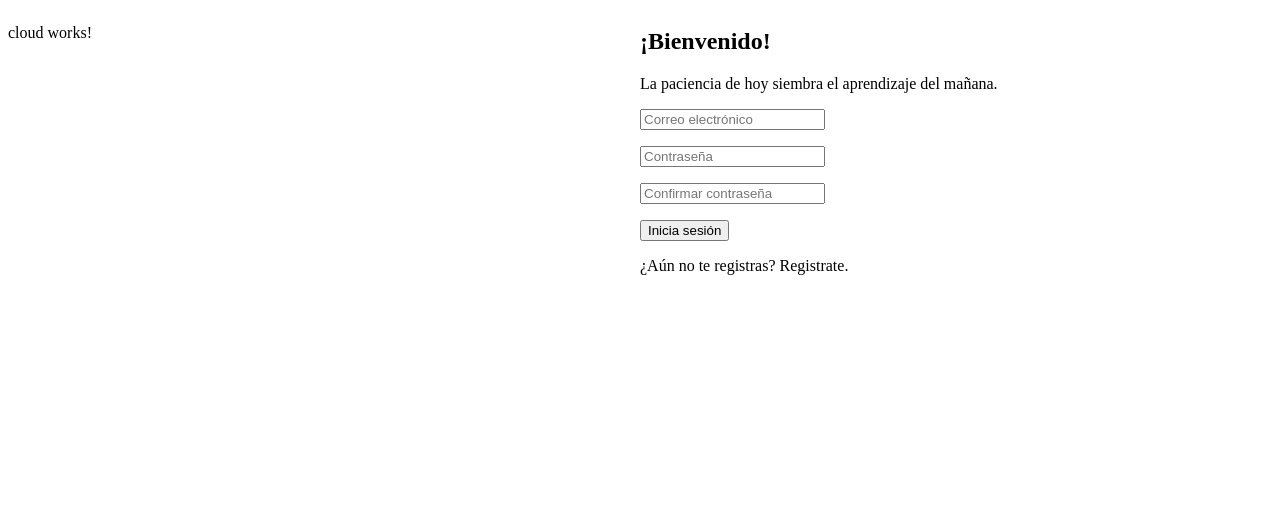
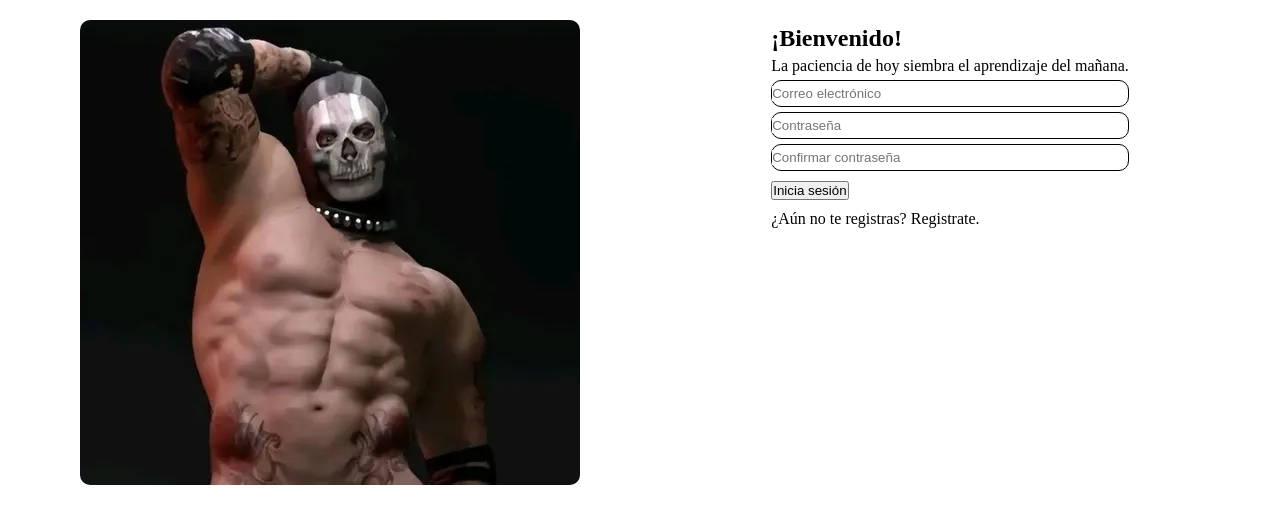
Before and after one commit to YBJ-UP/Nubo, an Angular app: page /login in a window 1280 px wide. Shown: the top 524 px of the page. Built offline with nearby package versions, Linux system fonts and the light colour scheme.

Commit message:
se modifican el login y el registro para que lleven a home

```diff
--- a/src/app/app.css
+++ b/src/app/app.css
@@ -1,4 +1 @@
-body{
-    margin: 0;
-    padding: 0;
-}
+/*dkjsdvsnoeifnsioefeiofneiofnoiefnoefnseo*/
--- a/src/app/components/cloud/cloud.css
+++ b/src/app/components/cloud/cloud.css
@@ -0,0 +1,3 @@
+img {
+    border-radius: 10px;
+}
--- a/src/app/components/cloud/cloud.html
+++ b/src/app/components/cloud/cloud.html
@@ -1 +1 @@
-<p>cloud works!</p>
+<img src="chichon.webp" alt="nubo">
--- a/src/app/login/login.css
+++ b/src/app/login/login.css
@@ -1,4 +1,19 @@
 section {
     display: grid;
     grid-template-columns: 1fr 1fr;
+    margin: 20px;
+    justify-items: center;
 }
+
+.input {
+    border: 1px solid black;
+    border-radius: 10px;
+}
+
+section input {
+    border: none;
+}
+
+section div *{
+    margin-block: 5px;
+}
--- a/src/app/login/login.html
+++ b/src/app/login/login.html
@@ -6,20 +6,20 @@
         <h1>¡Bienvenido!</h1>
         <p>La paciencia de hoy siembra el aprendizaje del mañana.</p>
 
-        <form action="#">
-            <p>
+        <form #f="ngForm" (ngSubmit)="submit(f)">
+            <p class="input">
                 <img src="" alt="" class="icon">
-                <input type="email" name="" id="" placeholder="Correo electrónico">
+                <input type="email" name="email" id="loginEmail" placeholder="Correo electrónico" ngModel>
             </p>
 
-            <p>
+            <p class="input">
                 <img src="" alt="" class="icon">
-                <input type="password" name="" id="" placeholder="Contraseña">
+                <input type="password" name="psw" id="loginPsw" placeholder="Contraseña" ngModel>
             </p>
 
-            <p>
+            <p class="input">
                 <img src="" alt="" class="icon">
-                <input type="password" name="" id="" placeholder="Confirmar contraseña">
+                <input type="password" name="cPsw" id="loginConf" placeholder="Confirmar contraseña" ngModel>
             </p>
 
             <button>Inicia sesión</button>
--- a/src/app/login/login.ts
+++ b/src/app/login/login.ts
@@ -1,13 +1,19 @@
 import { Component } from '@angular/core';
 import { Cloud } from "../components/cloud/cloud";
-import { RouterLink } from "@angular/router";
+import { RouterLink, Router } from "@angular/router";
+import { FormsModule, NgForm } from '@angular/forms';
 
 @Component({
   selector: 'app-login',
-  imports: [Cloud, RouterLink],
+  imports: [Cloud, RouterLink, FormsModule],
   templateUrl: './login.html',
   styleUrl: './login.css'
 })
 export class Login {
+  constructor(private router: Router){}
 
+  submit(form: NgForm){
+    console.log(form.value)
+    this.router.navigate(['home'])
+  }
 }
--- a/src/app/register/register.html
+++ b/src/app/register/register.html
@@ -9,32 +9,32 @@
         <form #f="ngForm" (ngSubmit)="submit(f)">
             <p>
                 <img src="" alt="" class="icon">
-                <input type="text" name="name" id="" placeholder="Nombre" ngModel>
+                <input type="text" name="name" id="signupFN" placeholder="Nombre" ngModel>
             </p>
 
             <p>
                 <img src="" alt="" class="icon">
-                <input type="text" name="lastName" id="" placeholder="Apellidos" ngModel>
+                <input type="text" name="lastName" id="signupLN" placeholder="Apellidos" ngModel>
             </p>
 
             <p>
                 <img src="" alt="" class="icon">
-                <input type="email" name="email" id="" placeholder="Correo electrónico" ngModel>
+                <input type="email" name="email" id="signupEmail" placeholder="Correo electrónico" ngModel>
             </p>
 
             <p>
                 <img src="" alt="" class="icon">
-                <input type="text" name="school" id="" placeholder="Centro educativo" ngModel>
+                <input type="text" name="school" id="signupSchool" placeholder="Centro educativo" ngModel>
             </p>
 
             <p>
                 <img src="" alt="" class="icon">
-                <input type="password" name="psw" id="" placeholder="Contraseña" ngModel>
+                <input type="password" name="psw" id="signupPsw" placeholder="Contraseña" ngModel>
             </p>
 
             <p>
                 <img src="" alt="" class="icon">
-                <input type="password" name="cPsw" id="" placeholder="Confirmar contraseña" ngModel>
+                <input type="password" name="cPsw" id="signupConf" placeholder="Confirmar contraseña" ngModel>
             </p>
 
             <button type="submit">Regístrate.</button>
--- a/src/app/register/register.ts
+++ b/src/app/register/register.ts
@@ -1,6 +1,6 @@
 import { Component } from '@angular/core';
 import { Cloud } from "../components/cloud/cloud";
-import { FormGroup, FormControl, FormArray, NgForm, FormsModule } from '@angular/forms';
+import { NgForm, FormsModule } from '@angular/forms';
 import { Router, RouterLink } from "@angular/router";
 
 @Component({
@@ -14,10 +14,6 @@ export class Register {
 
   submit(form: NgForm){
     console.log(form.value)
-    this.onSubmit()
-  }
-
-  onSubmit(){
     this.router.navigate(['home']);
   }
 }
--- a/src/styles.css
+++ b/src/styles.css
@@ -1 +1,4 @@
-/* You can add global styles to this file, and also import other style files */
+*{
+    margin: 0;
+    padding: 0;
+}
```
Also changed, not shown: public/chichon.webp (added).
